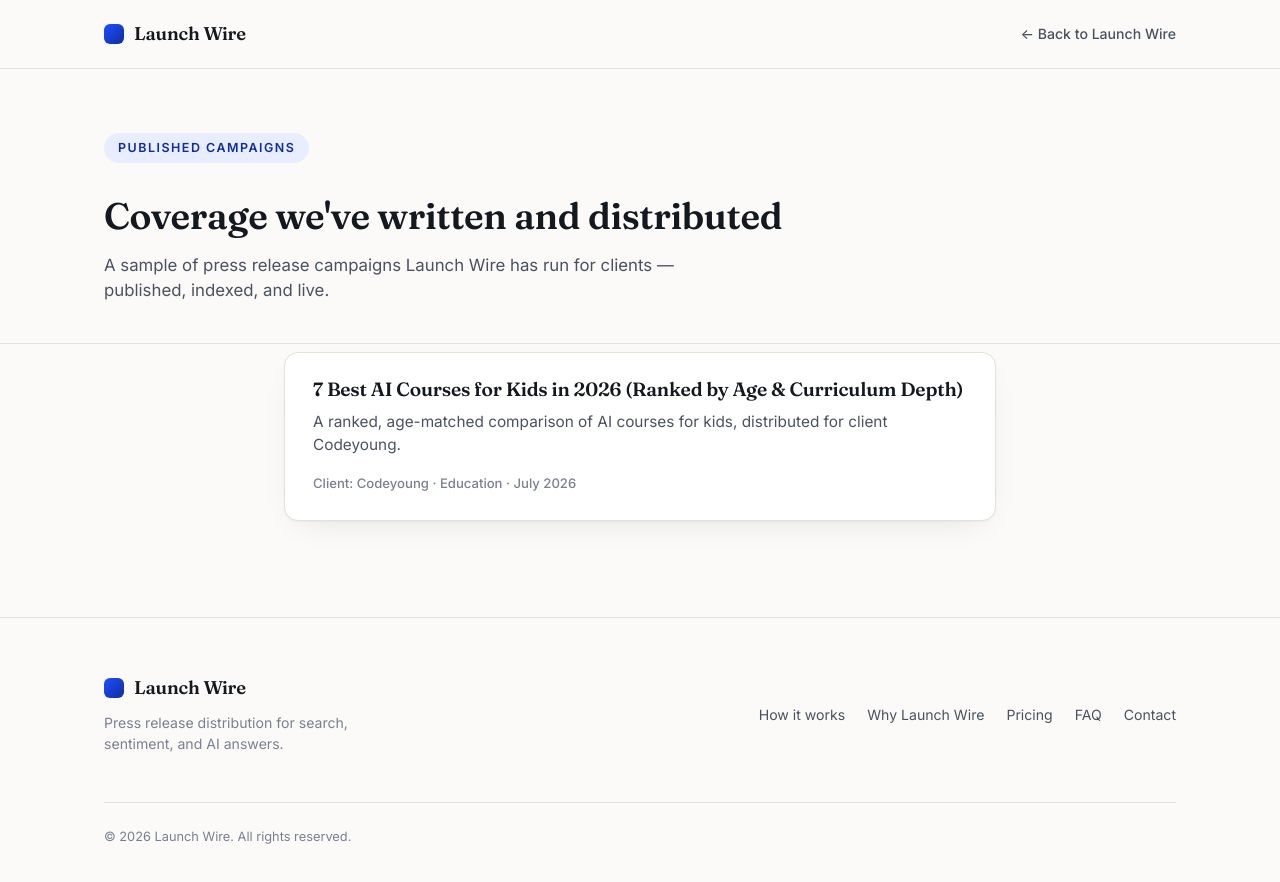
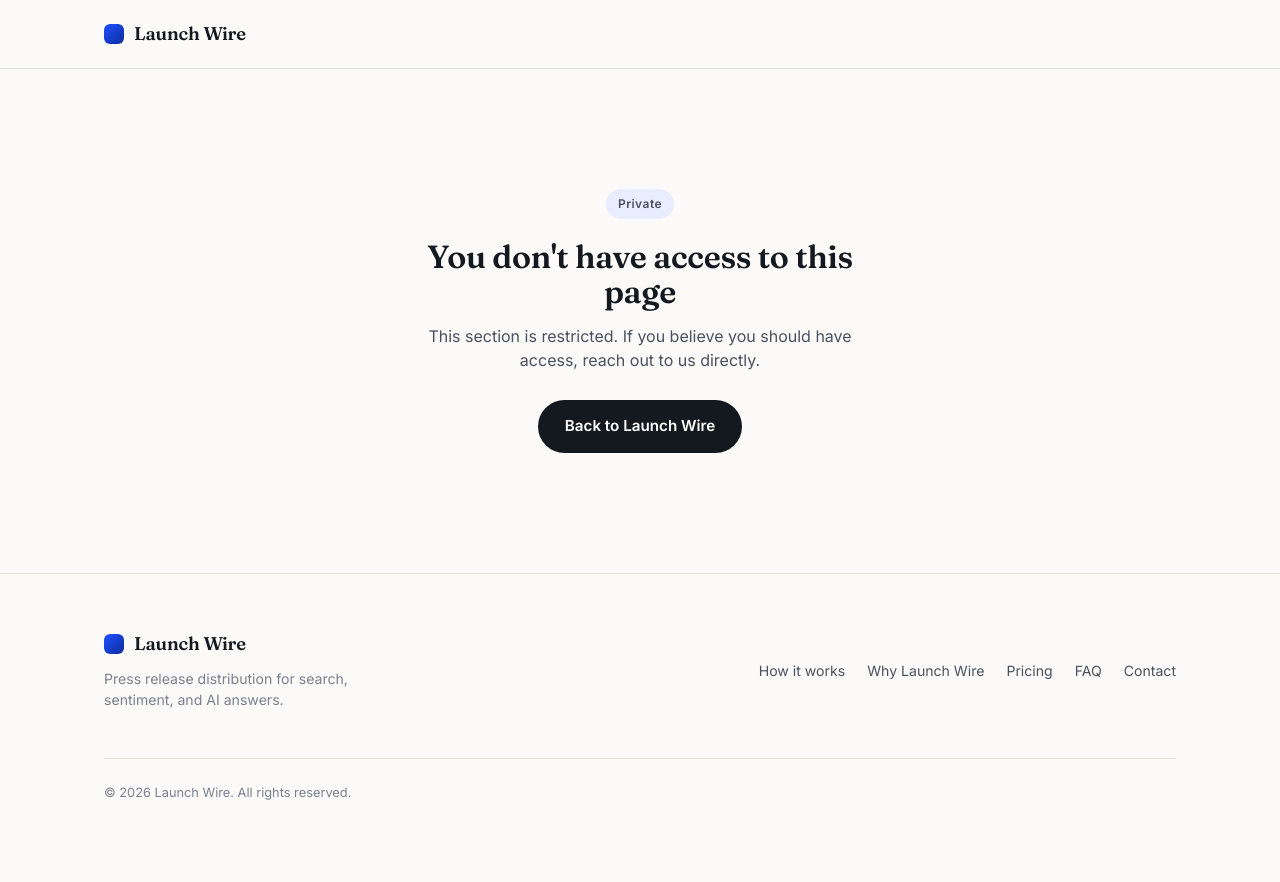
Before and after one commit to mehrab-wj/launchwire-org, a plain HTML site: page published/index.html in a window 1280 px wide. After the commit the page ends 842 px from the top, so only its background shows below. Drawn offline with Linux system fonts and the light colour scheme.

Commit message:
Hide published campaigns listing behind a private notice
Co-Authored-By: Claude Sonnet 5 <noreply@anthropic.com>

```diff
--- a/published/article.css
+++ b/published/article.css
@@ -219,43 +219,34 @@
   .article-body { padding: 40px 20px 72px; }
 }
 
-/* ---------- Published campaigns index ---------- */
-.pub-list {
-  max-width: 760px;
+/* ---------- Private gate ---------- */
+.private-gate {
+  padding: 120px 0;
+  text-align: center;
+}
+
+.private-gate-inner {
+  max-width: 480px;
   margin: 0 auto;
-  padding: 8px 24px 96px;
   display: flex;
   flex-direction: column;
-  gap: 16px;
+  align-items: center;
 }
 
-.pub-item {
-  display: block;
-  border: 1px solid var(--line);
-  border-radius: var(--radius);
-  padding: 26px 28px;
-  background: var(--card);
-  box-shadow: var(--shadow);
-  transition: transform 0.15s ease, border-color 0.15s ease;
-}
-.pub-item:hover {
-  transform: translateY(-2px);
-  border-color: var(--accent);
+.private-gate .pub-badge {
+  margin-bottom: 20px;
 }
 
-.pub-item h3 {
-  font-size: 1.2rem;
-  margin-bottom: 10px;
-}
-
-.pub-item p {
-  color: var(--ink-soft);
-  font-size: 0.96rem;
+.private-gate h1 {
+  font-size: clamp(1.5rem, 3.4vw, 2rem);
   margin-bottom: 14px;
 }
 
-.pub-item-meta {
-  font-size: 0.82rem;
-  color: var(--ink-faint);
-  font-weight: 500;
+.private-gate p {
+  color: var(--ink-soft);
+  margin-bottom: 28px;
 }
+
+@media (max-width: 640px) {
+  .private-gate { padding: 80px 0; }
+}
--- a/published/index.html
+++ b/published/index.html
@@ -3,8 +3,9 @@
 <head>
 <meta charset="UTF-8">
 <meta name="viewport" content="width=device-width, initial-scale=1.0">
-<title>Published Campaigns — Launch Wire</title>
-<meta name="description" content="A sample of press release campaigns Launch Wire has written, distributed, and published for clients.">
+<title>Private — Launch Wire</title>
+<meta name="description" content="This page is private.">
+<meta name="robots" content="noindex, nofollow">
 <link rel="icon" type="image/svg+xml" href="/favicon.svg">
 <link rel="apple-touch-icon" href="/apple-touch-icon.png">
 <link rel="preconnect" href="https://fonts.googleapis.com">
@@ -21,28 +22,18 @@
       <span class="logo-mark" aria-hidden="true"></span>
       Launch Wire
     </a>
-    <a href="/" class="pub-back">&larr; Back to Launch Wire</a>
   </div>
 </header>
 
 <main>
-  <section class="article-hero">
-    <div class="container">
-      <p class="eyebrow">Published Campaigns</p>
-      <h2 class="section-title">Coverage we've written and distributed</h2>
-      <p class="section-sub">A sample of press release campaigns Launch Wire has run for clients — published, indexed, and live.</p>
+  <section class="private-gate">
+    <div class="container private-gate-inner">
+      <p class="pub-badge">Private</p>
+      <h1>You don't have access to this page</h1>
+      <p>This section is restricted. If you believe you should have access, reach out to us directly.</p>
+      <a href="/" class="btn btn-primary">Back to Launch Wire</a>
     </div>
   </section>
-
-  <div class="container">
-    <div class="pub-list">
-      <a href="/published/best-ai-courses-for-kids-2026/" class="pub-item">
-        <h3>7 Best AI Courses for Kids in 2026 (Ranked by Age &amp; Curriculum Depth)</h3>
-        <p>A ranked, age-matched comparison of AI courses for kids, distributed for client Codeyoung.</p>
-        <span class="pub-item-meta">Client: Codeyoung &middot; Education &middot; July 2026</span>
-      </a>
-    </div>
-  </div>
 </main>
 
 <footer class="site-footer">
```
